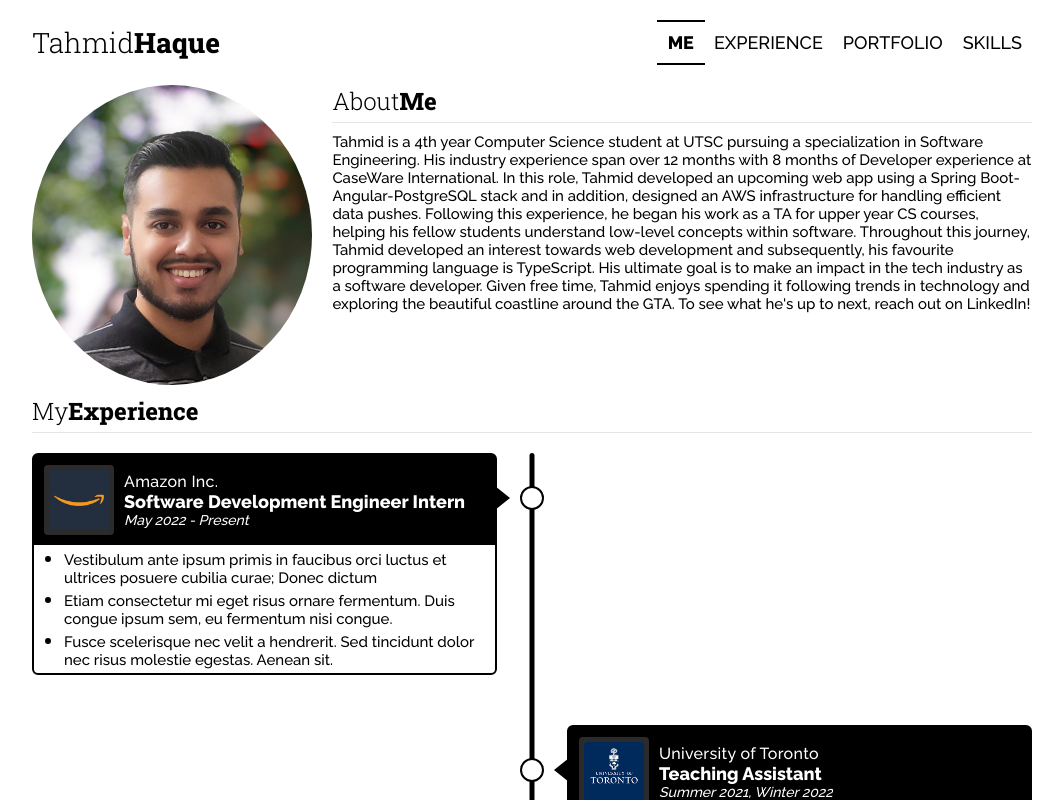
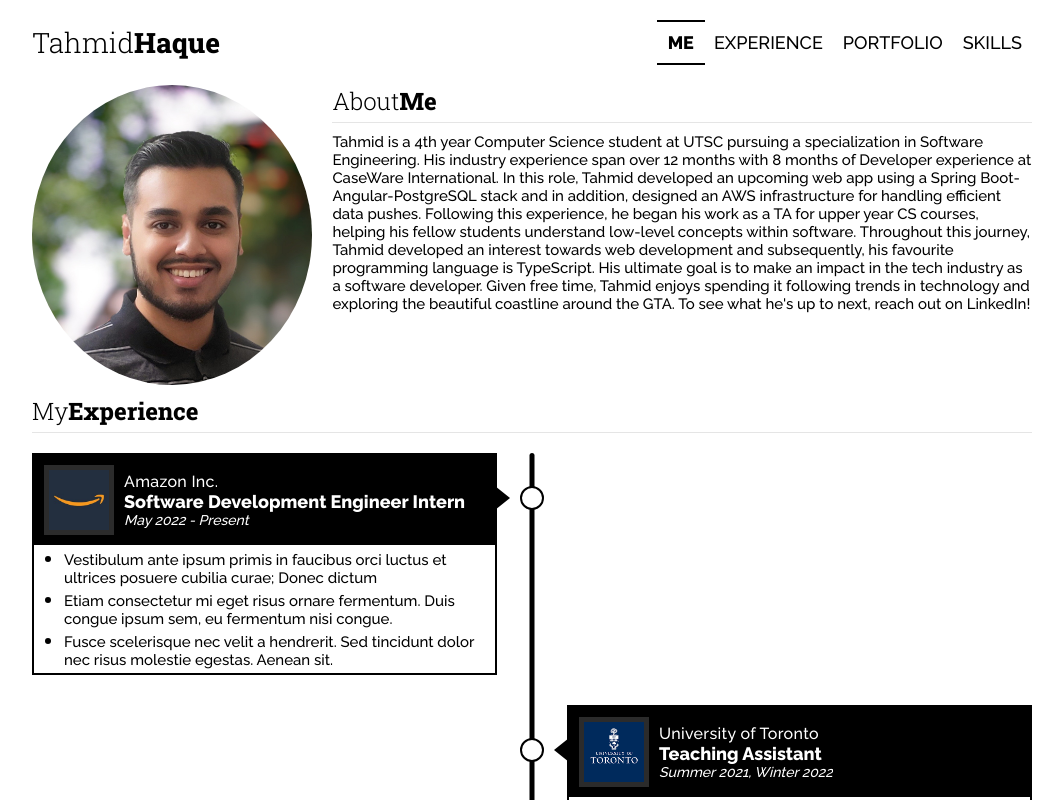
Before and after one commit to tahmid-haque/portfolio, a Vue app: page / in a window 1280 px wide. Shown: the top 800 px of the page, without its empty margins (108-1171 px from the left). Built offline with nearby package versions, Linux system fonts and the light colour scheme; a web font is replaced by a local one.

Commit message:
modified exp style

```diff
--- a/src/components/experience/experience.scss
+++ b/src/components/experience/experience.scss
@@ -21,7 +21,7 @@ $border: #000;
 
 .timeline-item {
     width: 100%;
-    margin-bottom: 50px;
+    margin-bottom: 30px;
 
     &:last-child {
         margin-bottom: 20px;
@@ -56,7 +56,6 @@ $border: #000;
     position: relative;
     box-sizing: border-box;
     width: calc(50% - 35px);
-    border-radius: 6px;
     border: 2px solid black;
 
     .header {
@@ -66,7 +65,6 @@ $border: #000;
         padding: 10px;
 
         .logo {
-            border-radius: 4px;
             padding: 5px;
             align-self: center;
             background: rgba(255, 255, 255, 0.17);
@@ -77,7 +75,6 @@ $border: #000;
                 height: 60px;
                 width: 60px;
                 display: block;
-                border-radius: 4px;
             }
         }
 
```
